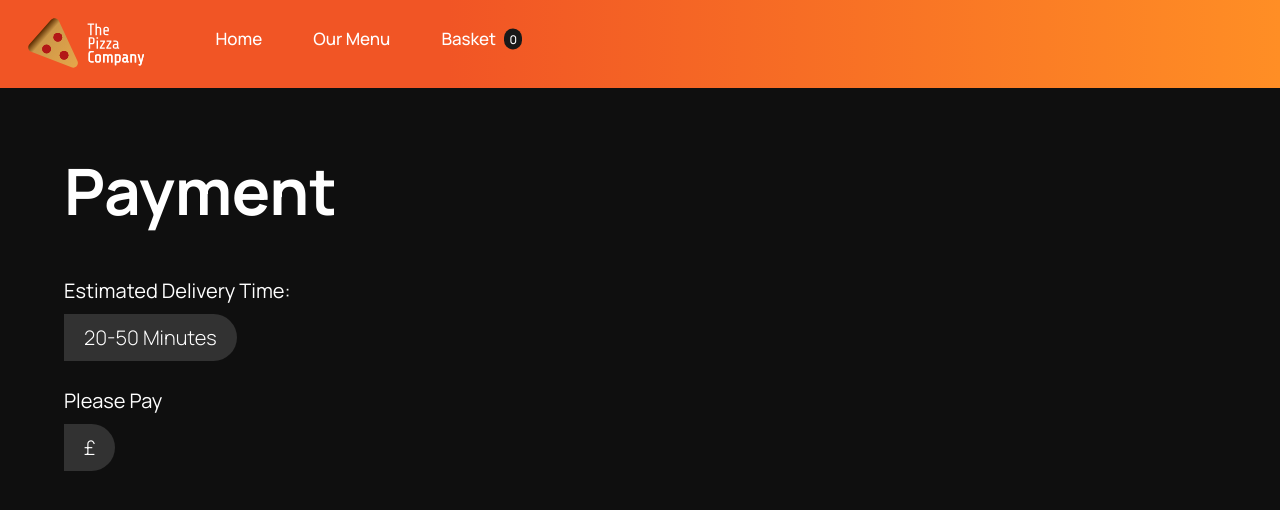
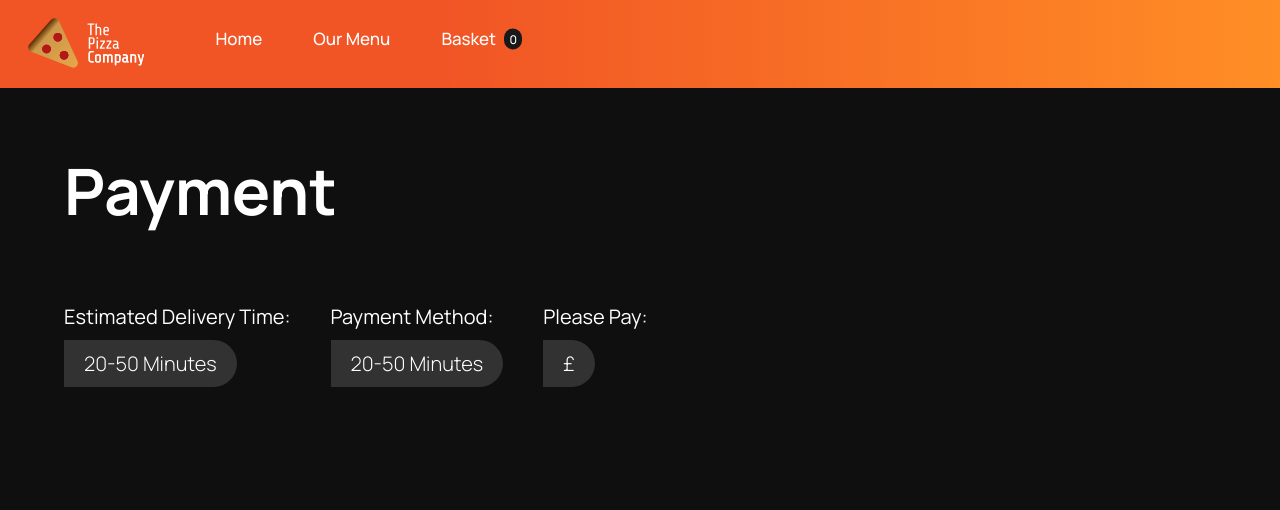
Before and after one commit to devVelocity/pizzaDeliveryProject, a Vue app: page /basket/payment in a window 1280 px wide. Shown: the top 510 px of the page. Built offline with nearby package versions, Linux system fonts and the light colour scheme.

Commit message:
paymentInfoWrapper

```diff
--- a/src/assets/styles/pages/payment.css
+++ b/src/assets/styles/pages/payment.css
@@ -26,3 +26,12 @@
     color:white;
     color: var(--paymentStrongText);
 }
+
+#paymentInfoWrapper{
+    width: 100%;
+    height: auto;
+    min-height: 100px;
+    display: flex;
+    flex-wrap: wrap;
+    column-gap: 40px;
+}
--- a/src/views/Payment.vue
+++ b/src/views/Payment.vue
@@ -2,9 +2,12 @@
     <div id="page-background" style="padding-top: 25px">
         <div id="paymentContainer">
             <h1 v-if="paymentMethod != 'Cash'">Payment</h1>
-             <h1 v-if="paymentMethod == 'Cash'">Confirm Order</h1>
-            <h4>Estimated Delivery Time: <br><strong>20-50 Minutes</strong></h4>
-            <h4>Please Pay <br><strong>£{{ pricetoPay }}</strong></h4>
+            <h1 v-if="paymentMethod == 'Cash'">Confirm Order</h1>
+            <div id="paymentInfoWrapper">
+                <h4>Estimated Delivery Time: <br><strong>20-50 Minutes</strong></h4>
+                <h4>Payment Method: <br><strong>20-50 Minutes</strong></h4>
+                <h4>Please Pay: <br><strong>£{{ pricetoPay }}</strong></h4>
+            </div>
             <div id="paymentOptionsContainer">
 
             </div>
```
